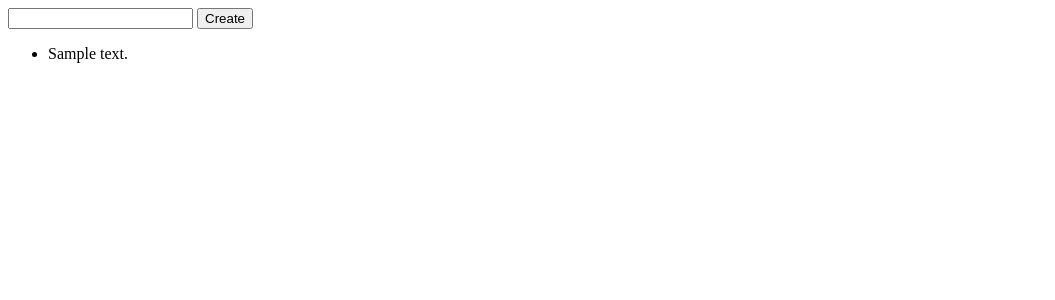
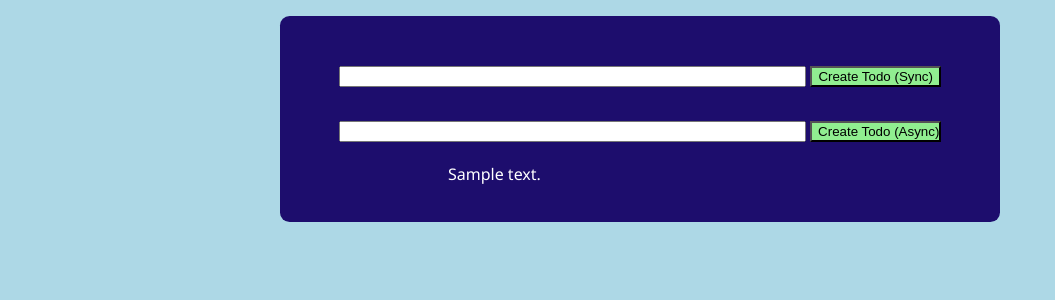
Before and after one commit to St1gg3r6/udacityToDoApp, a Flask app: page / in a window 1280 px wide. Shown: the top 300 px of the page, without its empty margins (0-1055 px from the left). Run offline with Flask 2, Linux system fonts and the light colour scheme; tables that the repository leaves empty hold one stand-in row (values such as "Sample post").

Commit message:
Review Lesson 5 and revised

```diff
--- a/app.py
+++ b/app.py
@@ -1,15 +1,9 @@
-from flask import Flask, render_template, request, abort
-from flask.json import jsonify
+from flask import Flask, render_template, request, url_for, redirect, jsonify, abort
 from flask_sqlalchemy import SQLAlchemy
-from flask_migrate import Migrate
-import sys
 
 app = Flask(__name__)
 app.config['SQLALCHEMY_DATABASE_URI'] = 'postgresql://stephenusher@localhost:5432/todoapp'
-# app.config['SQLALCHEMY_TRACK_MODIFICATIONS'] = False
 db = SQLAlchemy(app)
-
-migrate = Migrate(app, db)
 
 
 class Todo(db.Model):
@@ -18,36 +12,63 @@ class Todo(db.Model):
     description = db.Column(db.String(), nullable=False)
     completed = db.Column(db.Boolean, nullable=False, default=False)
 
-    def __repr__(self) -> str:
-        return f'<Todo {self.todoid} {self.description}>'
+    def __repr__(self):
+        return f'<Todo {self.todoid} {self.description} >'
 
 
-@app.route('/')
-def index():
-    return render_template('index.html', data=Todo.query.all())
+db.create_all()
 
 
 @app.route('/todos/create', methods=['POST'])
 def create_todo():
     error = False
-    body = {}
     try:
-        description = request.get_json()['description']
-        todo = Todo(description=description)
-        db.session.add(todo)
+        newdescription = request.form.get('description', '')
+        newtodo = Todo(description=newdescription)
+        db.session.add(newtodo)
         db.session.commit()
-        body['description'] = todo.description
     except:
         error = True
         db.session.rollback()
-        print(sys.exc_info())
+    finally:
+        db.session.close()
+    if not error:
+        # The url_for argument is the function name that returns the page to load.
+        return redirect(url_for('index'))
+
+
+@app.route('/todos/create_a', methods=['POST'])
+def create_todo_a():
+    error = False
+    # Create an empty dictionary to send json object back to the client
+    data = {}
+    try:
+        newdescription = request.get_json()['description']
+        newtodo = Todo(description=newdescription)
+        db.session.add(newtodo)
+        db.session.commit()
+        # Add the data to the dictionary to be sent back
+        data['description'] = newtodo.description
+    except:
+        error = True
+        db.session.rollback()
     finally:
         db.session.close()
     if error:
+        # Stop the request so that it doesn't expect a result
         abort(400)
     else:
-        return jsonify(body)
+        # Send the response back to the client with the json object to be processed in the js function
+        return jsonify(data)
+
+
+@app.route('/')
+def index():
+    # 'data' is the variable to pass to the HTML template
+    # which contains the data that needs to be processed
+    # by the jinja code in the HTML file.
+    return render_template('index.html', data=Todo.query.all())
 
 
 if __name__ == '__main__':
-    app.run()
+    app.run(debug=True)
--- /dev/null
+++ b/static/css/style.css
@@ -0,0 +1,98 @@
+body {
+  width: 100%;
+  height: 100%;
+  background-color: lightblue;
+  padding: 0;
+  margin: 0;
+}
+
+main {
+  max-width: 720px;
+  margin: 0 auto;
+  height: 100%;
+  text-align: center;
+  font-family: "Segoe UI", Tahoma, Geneva, Verdana, sans-serif;
+  color: white;
+  box-sizing: border-box;
+  /* background-color: lightcoral; */
+}
+
+header {
+  padding: 1rem 0;
+}
+
+.frame {
+  background-color: rgb(29, 13, 109);
+  display: flex;
+  flex-direction: column;
+  align-items: center;
+  border-radius: 0.6rem;
+  margin: 1rem auto;
+  padding: 2rem;
+}
+
+.entryform {
+  /* background-color: lightblue; */
+  width: 100%;
+  flex-direction: row;
+  align-items: center;
+  padding: 1rem 0;
+  margin: 0;
+}
+
+.description {
+  width: 70%;
+  margin: 0;
+}
+
+.submit {
+  width: 20%;
+  margin: 0;
+  background-color: lightgreen;
+  cursor: pointer;
+}
+
+.hidden {
+  display: none;
+}
+
+.todos {
+  list-style: none;
+  width: 60%;
+  /* background-color: mintcream; */
+  color: white;
+  display: flex;
+  flex-direction: column;
+  margin: 0 auto;
+  flex-basis: auto;
+  padding: 0;
+}
+
+.todoitem {
+  display: block;
+  margin: 0.3rem 0;
+}
+.todoitem:after {
+  content: "";
+  display: block;
+  clear: both;
+}
+
+.check-completed {
+  float: left;
+  /* background-color: coral; */
+}
+.todotext {
+  float: left;
+  text-align: left;
+  /* background-color: darkgray; */
+  width: auto;
+  margin-left: 0.3rem;
+}
+.delete-todo {
+  float: right;
+  border: none;
+  color: red;
+  background-color: inherit;
+  cursor: pointer;
+}
--- /dev/null
+++ b/static/js/script.js
@@ -0,0 +1,42 @@
+document.querySelector('#form_async').onsubmit = function(e) {
+    // Prevent the browser from refreshing the page on submit
+    e.preventDefault();
+    // Send the request to the server,
+    // defining the method type, the body for the data to be sent
+    // and headers to define how the data is being sent.
+    fetch('/todos/create_a', {
+        method: 'POST',
+        body: JSON.stringify({
+            'description': document.querySelector('#description_a').value
+        }),
+        headers: {
+            'Content-Type': 'application/json'
+        }
+    })
+    // What to do when the response from the server has been received...
+    .then(function(response) {
+        return response.json();
+    })
+    // Process the json response received from the first 'then', ie need to update the DOM...
+    .then(function(jsonResponse) {
+        console.log(jsonResponse);
+        // The unordered list for the todos
+        const todoitems = document.querySelector('#todoitems');
+        // Create a new list item for the new todo
+        const todoitem = document.createElement('li');
+        todoitem.className = 'todoitem';
+        // Add the text for the new todo to the list item
+        todospan = document.createElement('span');
+        todospan.className = 'todotext';
+        todospan.innerHTML = jsonResponse['description'];
+        // Append the new list item to the unordered list of todos
+        todoitem.appendChild(todospan);
+        todoitems.appendChild(todoitem);
+        // Clear text from the text box ready for a new entry
+        document.querySelector('#description_a').value = '';
+        document.querySelector('#error').className = 'hidden';
+    })
+    .catch(function() {
+        document.querySelector('#error').className = '';
+    })
+}
--- a/templates/index.html
+++ b/templates/index.html
@@ -1,58 +1,38 @@
-<html>
+<!DOCTYPE html>
+<html lang="en">
+
 <head>
+    <meta charset="UTF-8">
+    <meta http-equiv="X-UA-Compatible" content="IE=edge">
+    <meta name="viewport" content="width=device-width, initial-scale=1.0">
+    <link rel="stylesheet" href="{{ url_for('static', filename='css/style.css') }}">
     <title>Todo App</title>
-        <!-- <script src="../js/addnewtodo.js"></script> -->
-        <style>
-            .hidden {
-                display: none;
-            }
-        </style>
 </head>
+
 <body>
-        <form id="form">
-            <input type="text" id="description" name="description">
-            <input type="submit" value="Create">
+    <main>
+        <section class="frame">
+            <!-- synchronous form -->
+            <form id="form_sync" class="entryform" action="/todos/create" method="post">
+                <input type="text" name="description" id="description" class="description">
+                <input type="submit" class="submit" value="Create Todo (Sync)">
             </form>
+            <!-- asyncronous form (ajax) using fetch in js -->
+            <form id="form_async" class="entryform">
+                <input type="text" name="description_a" id="description_a" class="description">
+                <input type="submit" class="submit" value="Create Todo (Async)">
+            </form>
+
             <div id="error" class="hidden">Something went wrong!</div>
-        <ul id="todos">
+
+            <ul id="todoitems" class="todos">
                 {% for d in data %}
-            <li>{{ d.description }}</li>
+                <li class="todoitem"><span class="todotext">{{ d.description }}</span></li>
                 {% endfor %}
             </ul>
-        <script>
-            document.querySelector("#form").onsubmit = function(e) {
-                e.preventDefault();
-                const newDescription = document.querySelector("#description");
-                const elTodos = document.querySelector('#todos');
-                const elError = document.querySelector('#error')
-                if (newDescription.value != '') {
-                    fetch('/todos/create', {
-                        method: 'POST',
-                        body: JSON.stringify({
-                            'description': newDescription.value
-                        }),
-                        headers: {
-                            'Content-Type': 'application/json'
-                        }
-                    })
-                    .then (response => response.json())
-                    .then(jsonResponse => {
-                        console.log(jsonResponse);
-                        const liItem = document.createElement('li');
-                        liItem.innerText = jsonResponse['description'];
-                        document.querySelector("ul").appendChild(liItem);
-                        newDescription.value = '';
-                        elTodos.className = '';
-                        elError.className = 'hidden';
-                    })
-                    .catch(function() {
-                        elError.className = '';
-                        elTodos.className = 'hidden';
-                    })
-                } else {
-                    window.alert("Please enter something!!");
-                }
-            }
-        </script>
+        </section>
+    </main>
+    <script src="{{ url_for('static', filename='js/script.js') }}"></script>
 </body>
+
 </html>
```
Also changed, not shown: js/addnewtodo.js (deleted, +0 -33 lines), ss/app_ss1.txt (added, +79 -0 lines), ss/index_ss1.txt (added, +132 -0 lines). Lines whose indentation alone changed are shown as unchanged.
